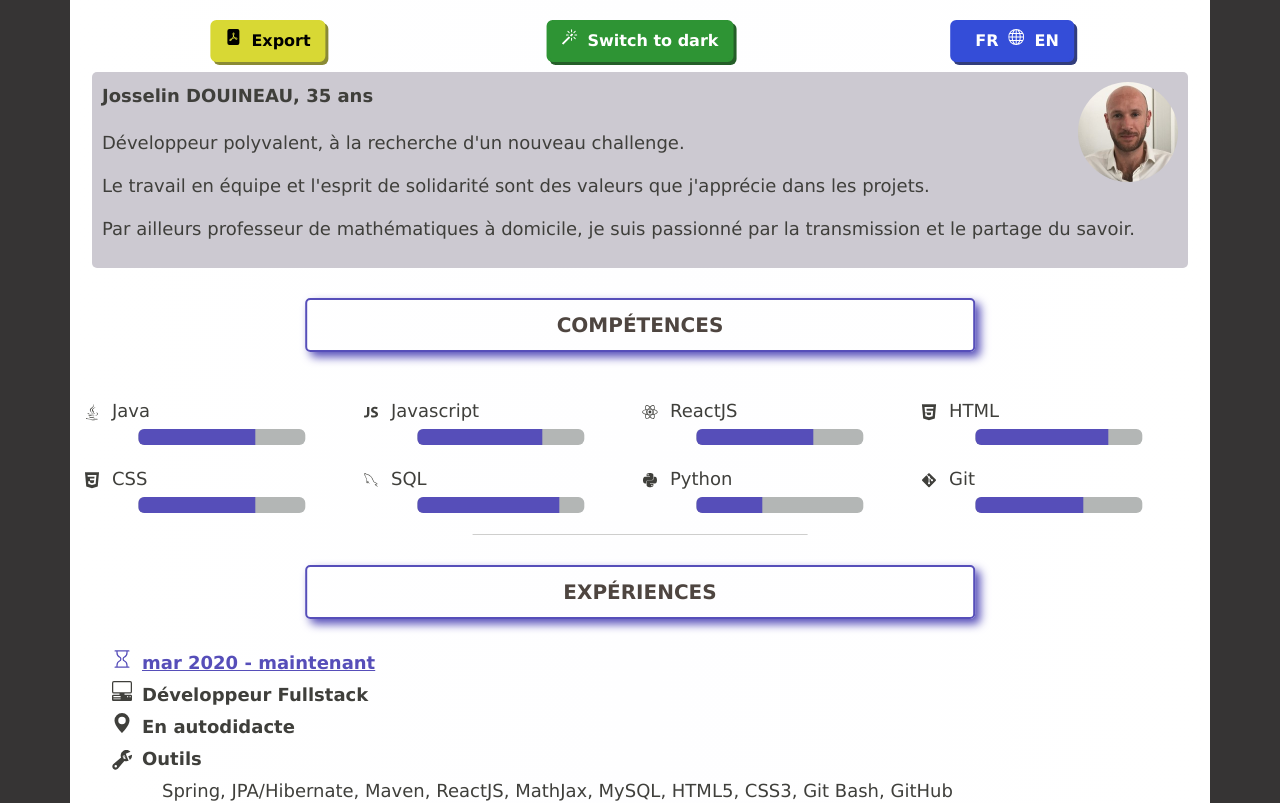
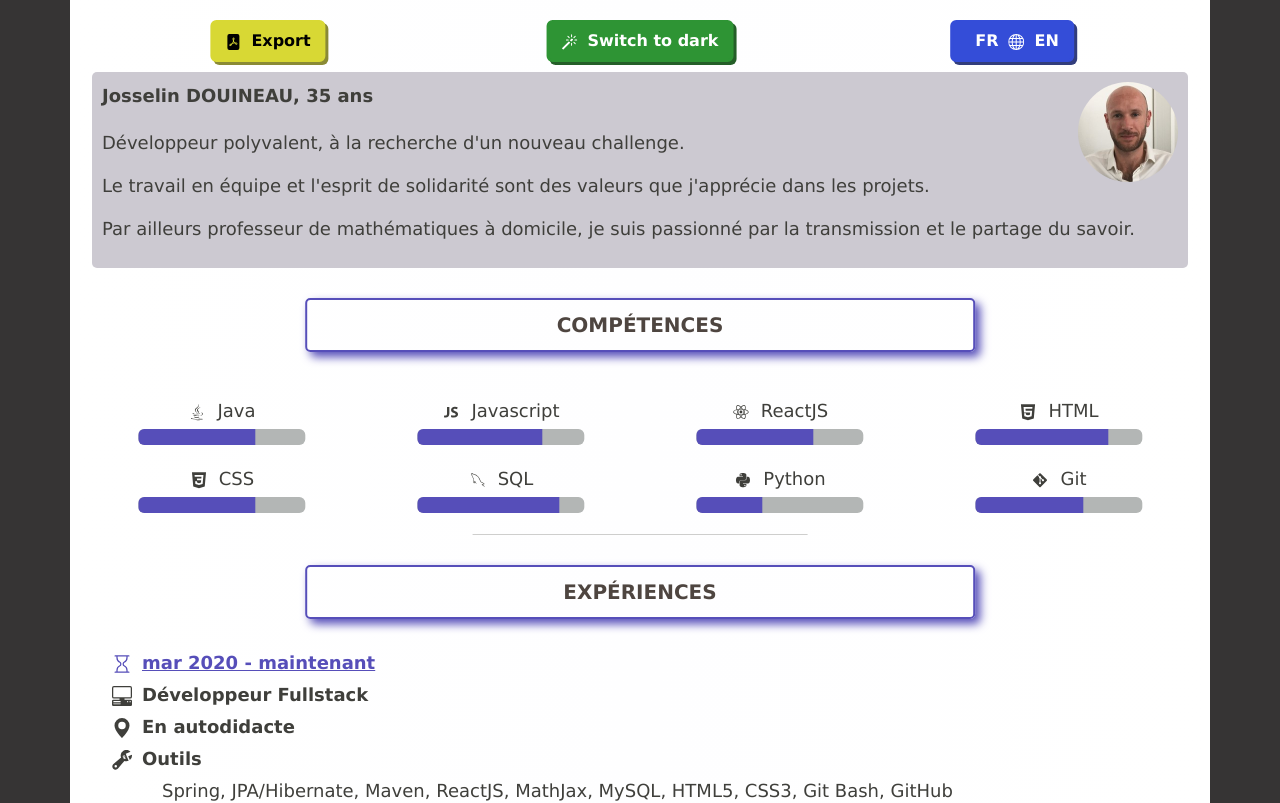
Before and after one commit to jozinho22/cv, a React (Create React App) app: page / in a window 1280 px wide. Shown: the top 803 px of the page. Built offline with nearby package versions, Linux system fonts and the light colour scheme.

Commit message:
remove display flex for screen on icons

```diff
--- a/src/components/CurriculumVitae.css
+++ b/src/components/CurriculumVitae.css
@@ -132,13 +132,17 @@ a {
 
 .icon {
     display: inline-block;
-    flex-shrink: 0;
-    /* vertical-align: middle; */
 }
 
-.icon-block {
-    display: flex;
+@media (width < 450px) {
+    .icon-block {
+        display: flex;
+    }
+    .icon {
+        flex-shrink: 0;
+    }
 }
+
 
 .element-of-icon {
     position: relative;
```
